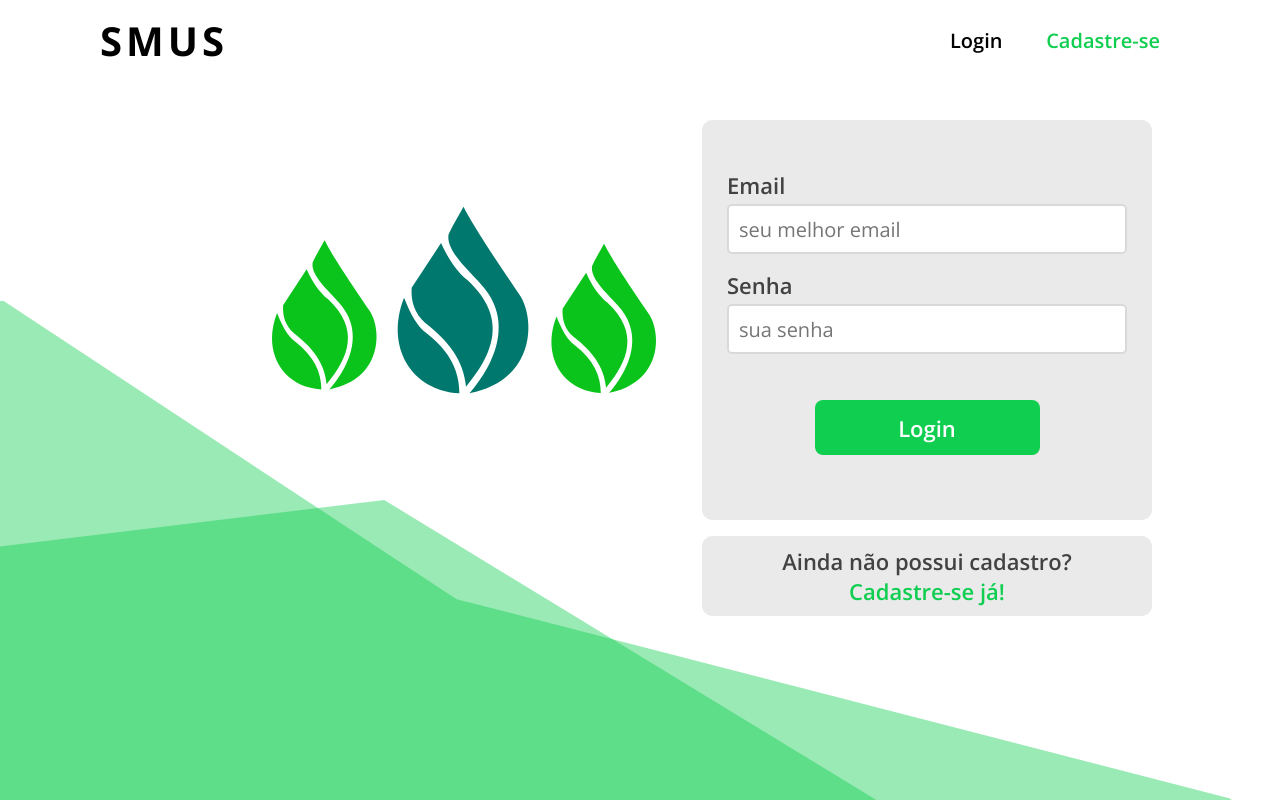
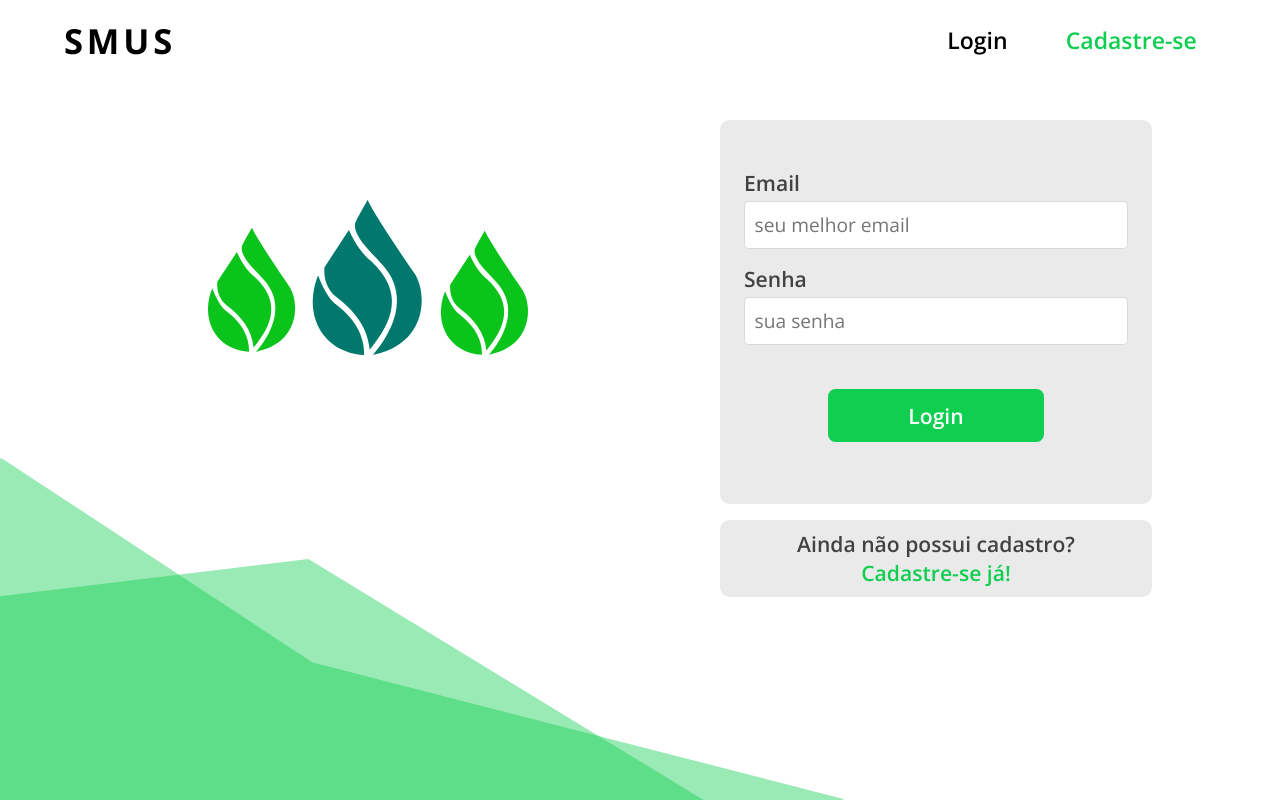
Before and after one commit to loterio/tcc-sensor-de-umidade, a PHP site: page / in a window 1280 px wide. Run offline with PHP 8.4, Linux system fonts and the light colour scheme.

Commit message:
pagIniDeskResp - ok

```diff
--- a/interface/assets/css/paginaInicial.css
+++ b/interface/assets/css/paginaInicial.css
@@ -1,22 +1,23 @@
 header {
-  width: 100%;
+  width: 100vw;
   height: 10vh;
+  padding: 0 5vw 0 5vw;
   display: flex;
   align-items: center;
   justify-content: space-between;
-  padding: 1rem 10rem;
 }
 
 header .titulo {
-  font-size: 4rem;
-  font-weight: 700;
+  font-size: 3.6rem;
+  font-weight: bold;
   letter-spacing: .4rem;
 }
 
 header .menu {
-  width: 25rem;
+  width: 30rem;
+  height: 10vh;
   list-style-type: none;
-  font-size: 2rem;
+  font-size: 2.4rem;
   font-weight: 600;
   display: flex;
   align-items: center;
@@ -40,41 +41,42 @@ header .menu {
 }
 
 main {
-  width: 100%;
+  width: 100vw;
   height: 90vh;
   display: flex;
 }
 
-main .arte {
-  width: 50vw;
-  height: 90vh;
-}
-
 .arte img {
   position: fixed;
-  z-index: -1;
 }
 
 #logo {
-  height: 25vh;
-  margin-left: 8rem;
+  width: 25vw;
+  margin-left: 10vh;
+  top: 25vh;
+  left: 10vw;
 }
 
 
 #poligono-design-1 {
-  height: 50rem;
+  width: 66vw;
+  left: 0;
+  bottom: 0;
 }
 
 #poligono-design-2 {
-  height: 30rem;
+  width: 55vw;
+  left: 0;
+  bottom: 0;
 }
 
 main .formulario {
-  width: 50vw;
+  width: 100vw;
   height: 90vh;
   display: flex;
   flex-direction: column;
   align-items: flex-end;
+  z-index: 10;
 }
 
 .formulario form {
@@ -164,18 +166,20 @@ div[class="sign-up"] a {
 
 }
 
-#logo {
-  width: 30vw;
-  top: 25vh;
-  left: 15vw;
+/* html {
+  font-size: 8px;
 }
 
-#poligono-design-1 {
-  left: 0;
-  bottom: 0;
+@media (min-width: 1024px) {
+  html {
+    font-size: calc(8px + (17.6 - 8) * ((100vw - 1024) / (2560 - 1024)));
+  }
 }
 
-#poligono-design-2 {
-  left: 0;
-  bottom: 0;
-}
+@media (min-width: 2560px) {
+  html {
+    font-size: 17.6px;
+  }
+} */
+/* max-size -  17.6px;*/
+/* min-size -  8px;*/
--- a/interface/assets/css/style.css
+++ b/interface/assets/css/style.css
@@ -1,3 +1,4 @@
+/* 11, 14, 18, 24, 36, 48, 60 */
 @import url('https://fonts.googleapis.com/css2?family=Open+Sans:ital,wght@0,300;0,400;0,600;0,700;0,800;1,300;1,400;1,600;1,700;1,800&display=swap');
 
 * {
@@ -8,120 +9,10 @@
 }
 
 html {
-    font-size: 62.5%;
+    font-size: 0.75vw;
 }
-
-/* body {
-    width: 100%;
-} */
 
 .icone {
     width: 2rem;
     height: 2rem;
 }
-
-
-/*
-header {
-    padding: 1.8rem 10rem .4rem 10rem;
-    color: #424242;
-    width: 100%;
-    height: 8rem;
-    flex-wrap: wrap;
-    display: flex;
-    justify-content: space-between;
-
-}
-.menu {
-    list-style: none;
-    display: flex;
-    flex-wrap: wrap;
-}
-
-.title {
-    font-weight: 700;
-    font-size: 3rem;
-    letter-spacing: 0.4rem;
-}
-
-.menu li {
-    font-size: 2.4rem;
-    padding-left: .6rem;
-}
-
-.menu li a {
-    font-weight: 600;
-    border-radius: 2px;
-
-    padding: 0.8rem 1.8rem 0.8rem 1.8rem;
-    transition: .24s;
-}
-.menu li a:hover {
-    background-color: rgba(233, 233, 233, 0.8);
-}
-.sign-in {
-    text-decoration: none;
-}
-.sign-up {
-    text-decoration: none;
-    color: #0FCE50;
-}
-
-/* Body / Conteúdo da P.
-
-main {
-    display: flex;
-}
-
-.image {
-    width: 50%;
-}
-*/
-/* Formulário
-
-form {
-    background-color: #eaeaea;
-    border: none;
-    border-radius: 3px;
-
-    display: block;
-    flex-wrap: wrap;
-
-    width: 50%;
-    min-height: 50vh;
-}
-
-.input-unit {
-    width: 100%;
-    padding: 3rem 2.4rem 1rem 2.4rem;
-}
-
-label {
-    font-size: 2.4rem;
-    font-weight: 600;
-}
-
-input[type=text] {
-    width: 100%;
-    height: 4rem;
-}
-input[type=submit] {
-    margin-left: 100px;
-    width: 20vw;
-    height: 6vh;
-
-    font-size: 2.4rem;
-    font-weight: 600;
-}
-*/
-
-/* Container
-
-.container {
-    padding: 4vh 14vw 6vh 14vh;
-}
-.container h1 {
-    font-size: 4rem;
-    background-color: white;
-}
- */
```
